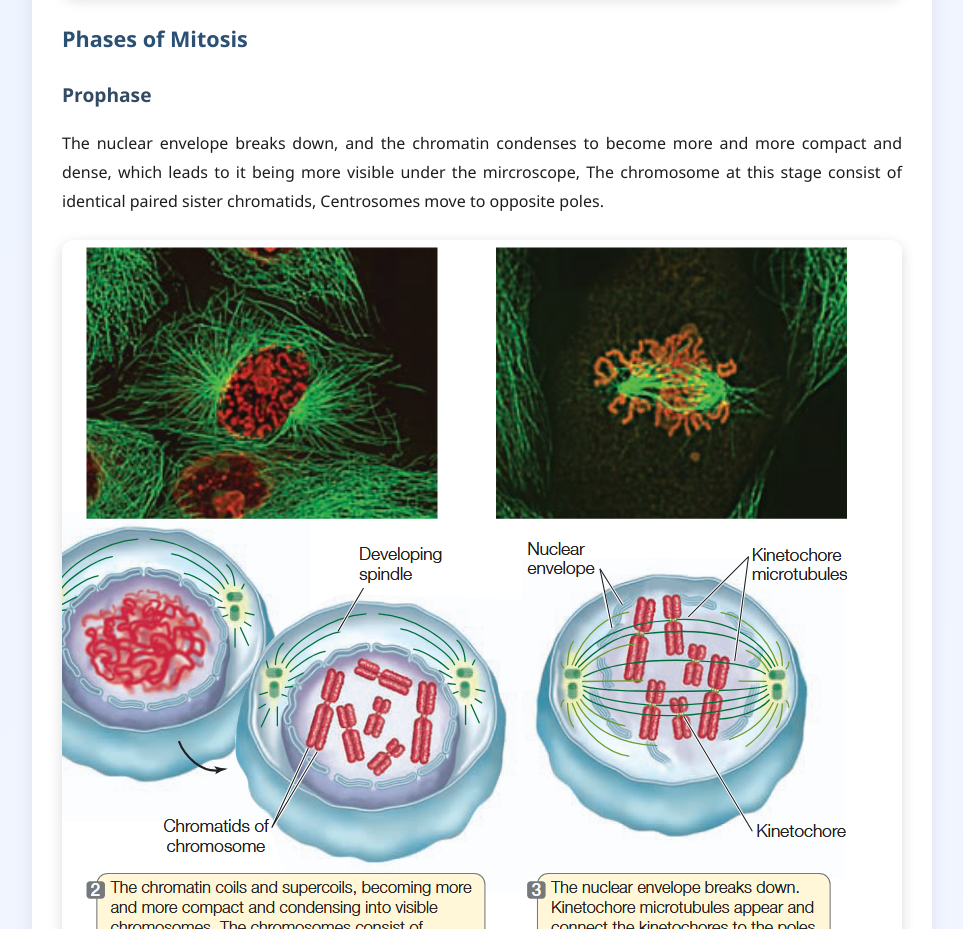
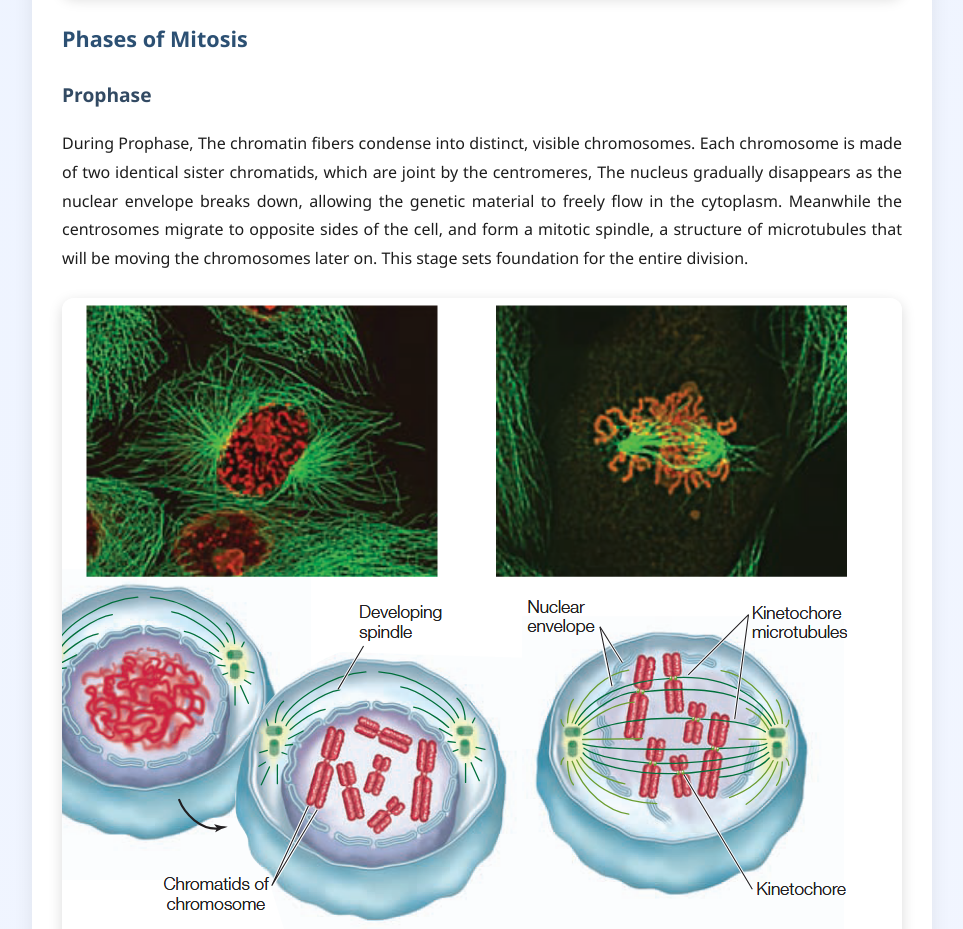
Before and after one commit to KHAJOU-ABDELLAH/KHAJOU-ABDELLAH.github.io, a plain HTML site: page index.html in a window 1280 px wide. Shown: the part 3740-4669 px from the top of the page, without its empty margins (158-1121 px from the left). Drawn offline with Linux system fonts and the light colour scheme.

Commit message:
Revise Prophase description in index.html
Enhanced the description of Prophase in the Mitosis section for clarity and detail.

```diff
--- a/index.html
+++ b/index.html
@@ -239,7 +239,9 @@
 
       <h4>Prophase</h4>
       <p>
-       The nuclear envelope breaks down, and the chromatin condenses to become more and more compact and dense, which leads to it being more visible under the mircroscope, The chromosome at this stage consist of identical paired sister chromatids, Centrosomes move to opposite poles.
+       During Prophase, The chromatin fibers condense into distinct, visible chromosomes. Each chromosome is made of two identical sister chromatids, which are joint by the centromeres, The nucleus gradually disappears as the nuclear envelope breaks down, allowing the genetic material to freely flow in the cytoplasm. Meanwhile the centrosomes migrate to opposite sides of the cell, and form a mitotic spindle, a structure of microtubules that will be moving the chromosomes later on.
+This stage sets foundation for the entire division.
+
       </p>
       <img src="Screenshot 2025-11-12 113129.png" alt="Prophase diagram" />
 
```
